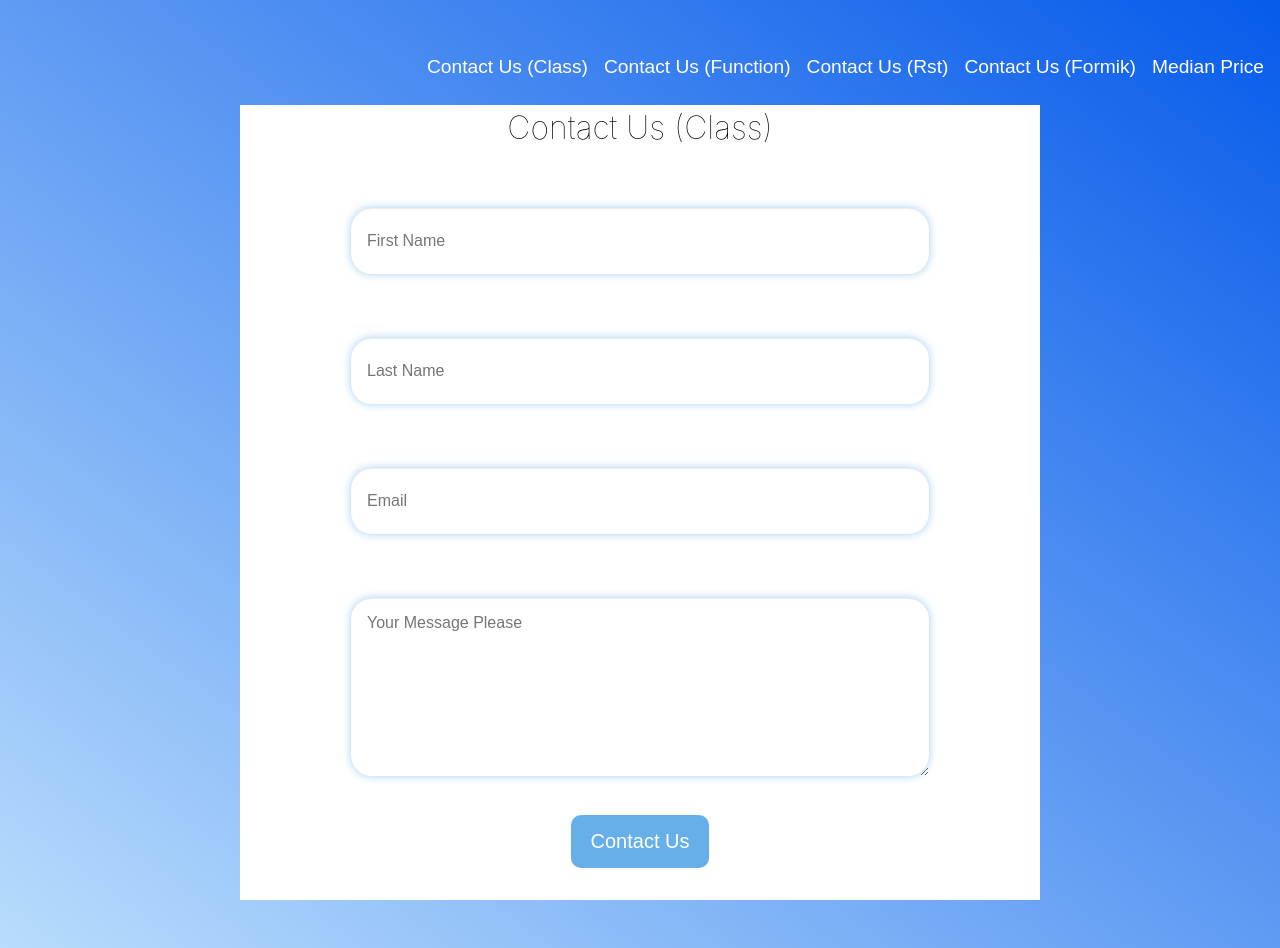
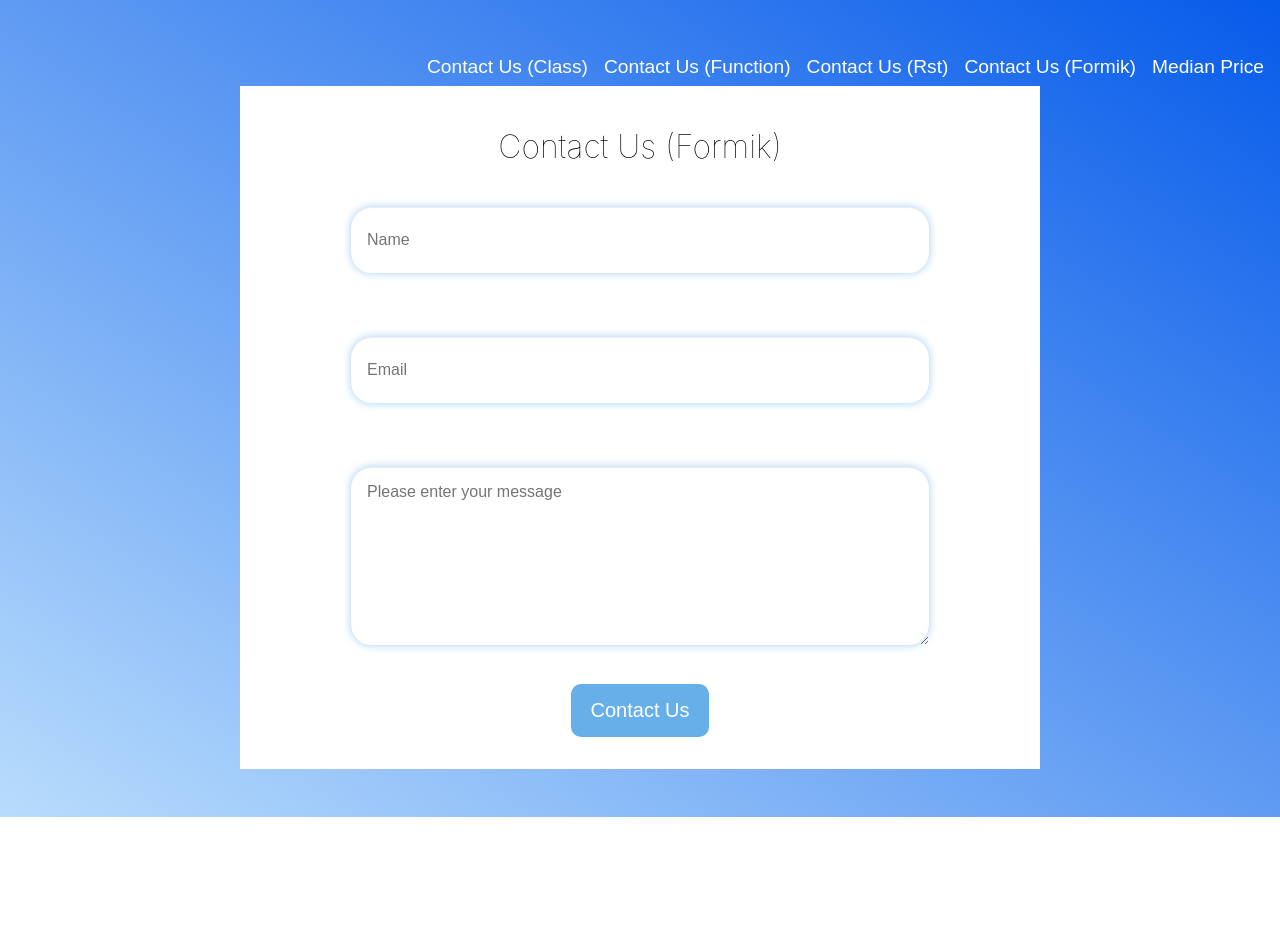
Before and after one commit to yldbyldb/component, a React (Create React App) app: page /ContactUsFormik in a window 1280 px wide. After the commit the page ends 817 px from the top, so only its background shows below. Built offline with nearby package versions, Linux system fonts and the light colour scheme.

Commit message:
add contactUsFormik with module.scss

```diff
--- a/package.json
+++ b/package.json
@@ -10,12 +10,14 @@
     "@testing-library/user-event": "^7.1.2",
     "acorn": "^7.1.1",
     "elliptic": "^6.5.3",
+    "formik": "^2.1.5",
     "http-proxy": "^1.18.1",
     "node-forge": "^0.10.0",
     "react": "^16.13.1",
     "react-dom": "^16.13.1",
     "react-scripts": "3.4.3",
-    "typescript": "^4.0.3"
+    "typescript": "^4.0.3",
+    "yup": "^0.29.3"
   },
   "scripts": {
     "start": "react-scripts start",
--- a/src/pages/ContactUs/ContactUs.module.scss
+++ b/src/pages/ContactUs/ContactUs.module.scss
@@ -5,7 +5,8 @@
   background-color: rgb(255, 255, 255);
   text-align: center;
   h2 {
-    padding: 10px;
+    padding: 3rem 0 1rem 0;
+    margin: 0 auto;
     font-size: 2rem;
     text-align: center;
     font-weight: 100;
--- a/src/pages/ContactUs/ContactUsFormik.js
+++ b/src/pages/ContactUs/ContactUsFormik.js
@@ -1,247 +1,74 @@
-import React, { Component } from "react";
-import Field from "./Field.js";
-import Button from "./Button.js";
-import classes from "./ContactUs.module.scss";
+import React from "react";
+import classes from "./ContactUsFormik.module.scss";
+import { Formik, Form, Field, ErrorMessage } from "formik";
+import * as Yup from "yup";
 
-class ContactUsClass extends Component {
-  constructor() {
-    super();
-    this.state = {
-      firstName: "",
-      isFirstNameErr: false,
-      firstNameErr: "",
-
-      lastName: "",
-      isLastNameErr: false,
-      lastNameErr: "",
-
+const ContactUsFormik = () => (
+  <div className={classes.Wrapper}>
+    <h2>Contact Us (Formik)</h2>
+    <div className={classes.Form}>
+      <Formik
+        initialValues={{
+          name: "",
           email: "",
-      isEmailErr: false,
-      emailErr: "",
-
           message: "",
-      isMessageErr: false,
-      messageErr: "",
-
-      isClicked: false,
-    };
-  }
-
-  updateField = (field, value) => {
-    this.setState({ [field]: value });
-  };
-
-  errHandler = (field, fieldErr, isFieldErr) => {
-    if (this.state[fieldErr]) {
-      this.setState({
-        [field]: "",
-        isClicked: false,
-        [fieldErr]: "",
-        [isFieldErr]: false,
-      });
-    }
-  };
-
-  validFirstName = () => {
-    const { firstName } = this.state;
-    if (firstName.trim() === "" || firstName.length < 2) {
-      this.setState({
-        isFirstNameErr: true,
-        firstNameErr: "Please enter your first name.",
-      });
-    }
-  };
-  validLastName = () => {
-    const { lastName } = this.state;
-    if (lastName.trim() === "" || lastName.length < 2) {
-      this.setState({
-        isLastNameErr: true,
-        lastNameErr: "Please enter your last name.",
-      });
-    }
-  };
-  validEmail = () => {
-    const { email } = this.state;
-    const emailRegex = /^(([^<>()[\]\\.,;:\s@"]+(\.[^<>()[\]\\.,;:\s@"]+)*)|(".+"))@((\[[0-9]{1,3}\.[0-9]{1,3}\.[0-9]{1,3}\.[0-9]{1,3}])|(([a-zA-Z\-0-9]+\.)+[a-zA-Z]{2,}))$/;
-
-    if (email.trim() === "" || email.length < 5) {
-      this.setState({
-        isEmailErr: true,
-        emailErr: "email must be 5 or more characters >_<",
-      });
-      console.log("blur!");
-    } else if (email.indexOf("@") === -1) {
-      this.setState({
-        isEmailErr: true,
-        emailErr: "Where is the @ symbol (-_-)b",
-      });
-    } else if (email.indexOf("@") !== email.lastIndexOf("@")) {
-      this.setState({
-        isEmailErr: true,
-        emailErr: "One @ is perfect, two is too many (^_^)",
-      });
-    } else if (email.indexOf(".") === -1) {
-      this.setState({
-        isEmailErr: true,
-        emailErr: "Where is the . (-_-)b",
-      });
-    } else if (email.indexOf("@") > email.lastIndexOf(".")) {
-      this.setState({
-        isEmailErr: true,
-        emailErr:
-          "@ and . are two different things. En, you should swap them with each other (-_-)b",
-      });
-    } else if (!emailRegex.test(email)) {
-      this.setState({
-        isEmailErr: true,
-        emailErr: "Email does not appear to be valid.",
-      });
-    }
-  };
-  validMessage = () => {
-    const { message } = this.state;
-    if (message.trim() === "" || message.length < 10) {
-      this.setState({
-        isMessageErr: true,
-        messageErr: "Please say something more o(^_^)o",
-      });
-    }
-  };
-
-  validAll = () => {
-    const {
-      isFirstNameErr,
-      isLastNameErr,
-      isEmailErr,
-      isMessageErr,
-      firstName,
-      lastName,
-      email,
-      message,
-    } = this.state;
-    if (
-      !isFirstNameErr &&
-      !isLastNameErr &&
-      !isEmailErr &&
-      !isMessageErr &&
-      firstName !== "" &&
-      lastName !== "" &&
-      email !== "" &&
-      message !== ""
-    ) {
-      window.location.href = `mailto:#?subject=Interested%20Client&body=${this.state.message}`;
-    }
-    if (firstName === "") {
-      this.setState({
-        isFirstNameErr: true,
-        firstNameErr: "Please enter your first name.",
-      });
-    }
-    if (lastName === "") {
-      this.setState({
-        isLastNameErr: true,
-        lastNameErr: "Please enter your last name.",
-      });
-    }
-    if (email === "") {
-      this.setState({
-        isEmailErr: true,
-        emailErr: "email must be 5 or more characters >_<",
-      });
-    }
-    if (message === "") {
-      this.setState({
-        isMessageErr: true,
-        messageErr: "Please say something more o(^_^)o",
-      });
-    }
-  };
-
-  onSubmit = (e) => {
-    e.preventDefault();
-    this.setState(
-      {
-        isClicked: true,
-      },
-      () => console.log(this.state.isClicked)
-    );
-    this.validAll();
-  };
-
-  render() {
-    return (
-      <div className={classes.Wrapper}>
-        <h2>Contact Us (Class)</h2>
-
-        <div className={classes.Form}>
+        }}
+        validationSchema={Yup.object().shape({
+        name: Yup.string()
+            .min(2, "Please enter your name")
+            .required("Name can not be empty"),
+          email: Yup.string()
+            .email("Email does not appear to be valid")
+            .required("Email can not be empty"),
+          message: Yup.string()
+            .min(10, "Message must be 10 or more characters")
+            .required("Message can not be empty"),
+        })}
+        onSubmit={(values, { setSubmitting }) => {
+          const timeOut = setTimeout(() => {
+            console.log(values);
+            setSubmitting(false);
+            clearTimeout(timeOut);
+          }, 1000);
+        }}
+        render={(props) => (
+          <Form>
+            <div>
               <Field
-            label="First Name"
-            onChange={(e) => this.updateField("firstName", e.target.value)}
-            value={this.state.isFirstNameErr ? "" : this.state.firstName}
-            onBlur={this.validFirstName}
-            error={this.state.firstNameErr}
-            isError={this.state.isFirstNameErr}
-            onClick={() =>
-              this.errHandler("firstName", "firstNameErr", "isFirstNameErr")
-            }
+                type="name"
+                name="name"
+                id="name"
+                placeholder="Name"
               />
+              <ErrorMessage name="name" component="div" />
+            </div>
+            <div>
               <Field
-            label="Last Name"
-            onChange={(e) => this.updateField("lastName", e.target.value)}
-            value={this.state.isLastNameErr ? "" : this.state.lastName}
-            onBlur={this.validLastName}
-            error={this.state.lastNameErr}
-            isError={this.state.isLastNameErr}
-            onClick={() =>
-              this.errHandler("lastName", "lastNameErr", "isLastNameErr")
-            }
+                type="email"
+                name="email"
+                id="email"
+                placeholder="Email"
               />
-
-          <Field
-            label="Email"
-            onChange={(e) => this.updateField("email", e.target.value)}
-            value={this.state.isEmailErr ? "" : this.state.email}
-            onBlur={this.validEmail}
-            error={this.state.emailErr}
-            isError={this.state.isEmailErr}
-            onClick={() => this.errHandler("email", "emailErr", "isEmailErr")}
-          />
-
-          {this.state.isMessageErr ? (
-            <div className={classes.Red}>
-              <textarea
-                onChange={(e) => this.updateField("message", e.target.value)}
-                value={this.state.isMessageErr ? "" : this.state.message}
-                onBlur={this.validMessage}
-                onClick={() =>
-                  this.errHandler("message", "messageErr", "isMessageErr")
-                }
-                placeholder={this.state.messageErr}
-              ></textarea>
-            </div>
-          ) : (
-            <div className={classes.Blu}>
-              <textarea
-                onChange={(e) => this.updateField("message", e.target.value)}
-                value={this.state.isMessageErr ? "" : this.state.message}
-                onBlur={this.validMessage}
-                onClick={() =>
-                  this.errHandler("message", "messageErr", "isMessageErr")
-                }
-                placeholder={"Your Message Please"}
-              ></textarea>
-            </div>
-          )}
+              <ErrorMessage name="email" component="div" />
             </div>
 
-        <Button
-          // formValues={this.state}
-          onClick={this.onSubmit}
-          isClicked={this.state.isClicked}
+            <div>
+              <Field
+                type="message"
+                name="message"
+                id="message"
+                placeholder="Please enter your message"
+                component="textarea"
+              />
+              <ErrorMessage name="message" component="div" />
+            </div>
+
+            <button type="submit">Contact Us</button>
+          </Form>
+        )}
       />
     </div>
+  </div>
 );
-  }
-}
 
-export default ContactUsClass;
+export default ContactUsFormik;
--- /dev/null
+++ b/src/pages/ContactUs/ContactUsFormik.module.scss
@@ -0,0 +1,61 @@
+.Wrapper {
+  max-width: 50rem;
+  margin: 0 auto;
+  line-height: 25px;
+  background-color: rgb(255, 255, 255);
+  text-align: center;
+  h2 {
+    padding: 3rem 0 1rem 0;
+    margin: 0 auto;
+    font-size: 2rem;
+    text-align: center;
+    font-weight: 100;
+  }
+  .Form {
+    margin: 0 auto;
+    input {
+        margin: 2rem;
+        border: 1px rgba(102, 175, 233, 0.6);
+        font-size: 1rem;
+        height: 4rem;
+        width: 35rem;
+        padding-left: 1rem;
+        border-radius: 1.3rem;
+        box-shadow: inset 0 1px 1px rgba(0, 0, 0, 0.075),
+          0 0 8px rgba(102, 175, 233, 0.6);
+        outline: none;
+      };
+
+    textarea {
+      padding-left: 1rem;
+      padding-top: 1rem;
+      margin: 2rem;
+      outline: none;
+      border: 1px rgba(102, 175, 233, 0.6);
+      font-size: 1rem;
+      font-family: Arial, Helvetica, sans-serif;
+      border-radius: 1.3rem;
+      box-shadow: inset 0 1px 1px rgba(0, 0, 0, 0.075),
+        0 0 8px rgba(102, 175, 233, 0.6);
+      width: 35rem;
+      height: 10rem;
+    }
+    button {
+        display: inline-block;
+        padding: 15px 20px;
+        margin-bottom: 2rem ;
+        border-radius: 10px;
+        background-color: rgba(102, 175, 233, 1);
+        font-size: 20px;
+        color: white;
+        border: none;
+      }
+      button:hover {
+        background-color: rgba(102, 175, 233, 0.6);
+      }
+
+      button:disabled {
+        background-color: rgb(100, 100, 100);
+      }
+  }
+}
```
Also changed, not shown: 2 other files (tests, documents, lock files or other folders). Lines whose indentation alone changed are shown as unchanged.
